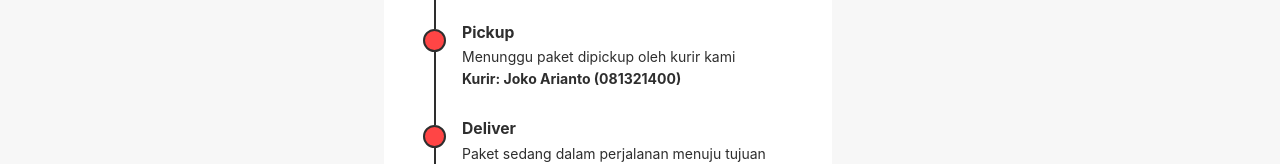
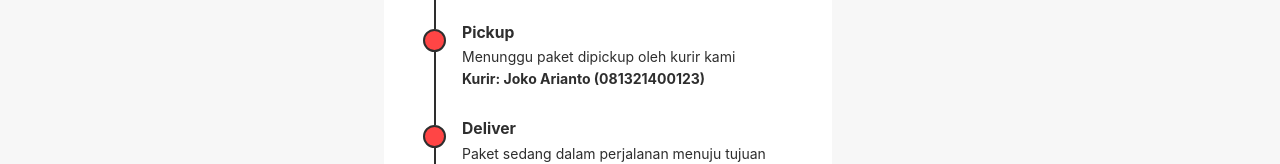
Before and after one commit to prabowoteguh/pixbox-pwa, a React (Create React App) app: page /status in a window 1280 px wide. Shown: the part 236-400 px from the top of the page. Built offline with nearby package versions, Linux system fonts and the light colour scheme.

Commit message:
Status Page

```diff
--- a/src/pages/status/index.js
+++ b/src/pages/status/index.js
@@ -46,7 +46,7 @@ export default class StatusPage extends Component {
                       <div className="b-status-courier-name">
                         <span>Kurir: </span>
                         <span>Joko Arianto </span>
-                        <span>(081321400)</span>
+                        <span>(081321400123)</span>
                       </div>
                     </div>
                   </div>
```
